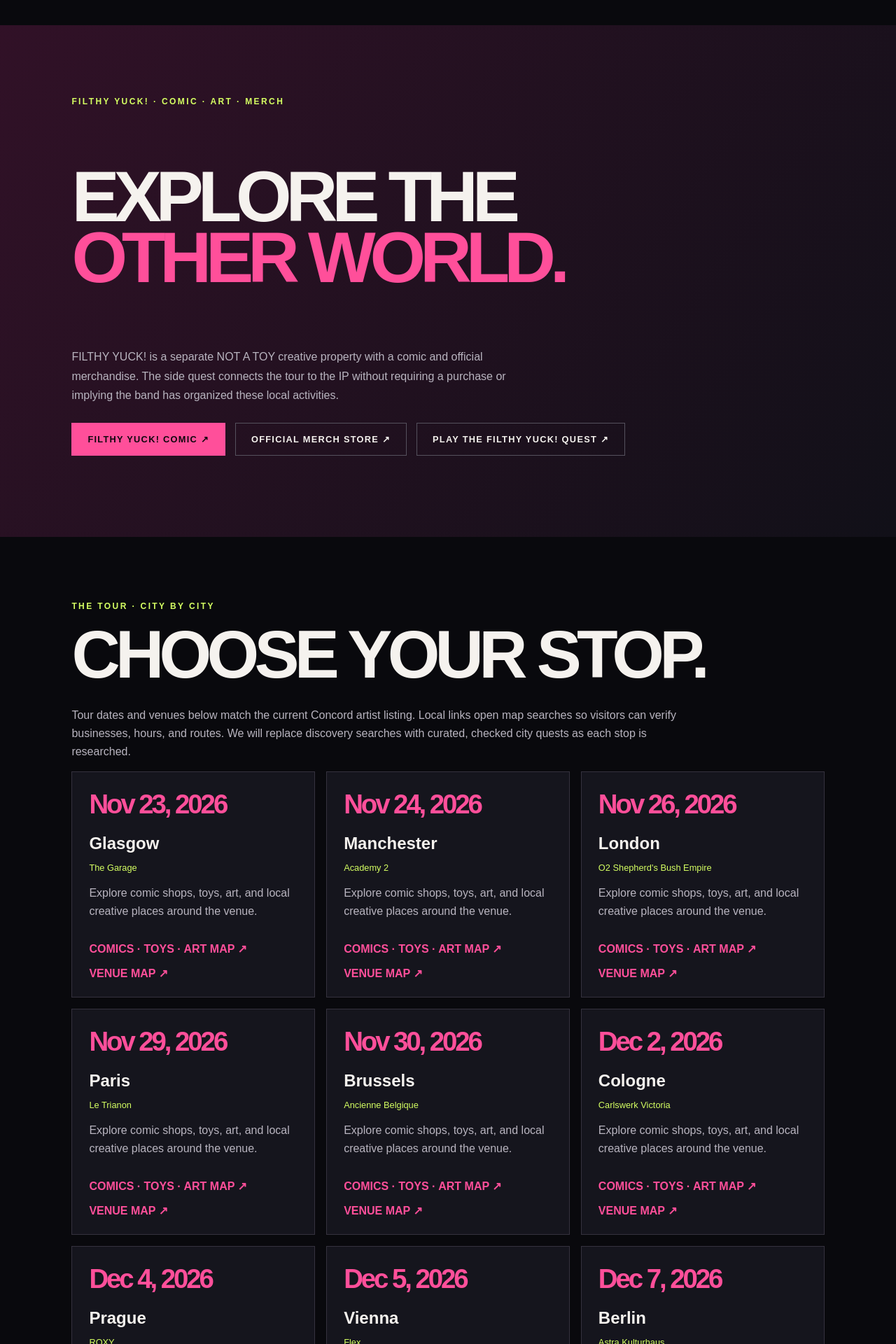
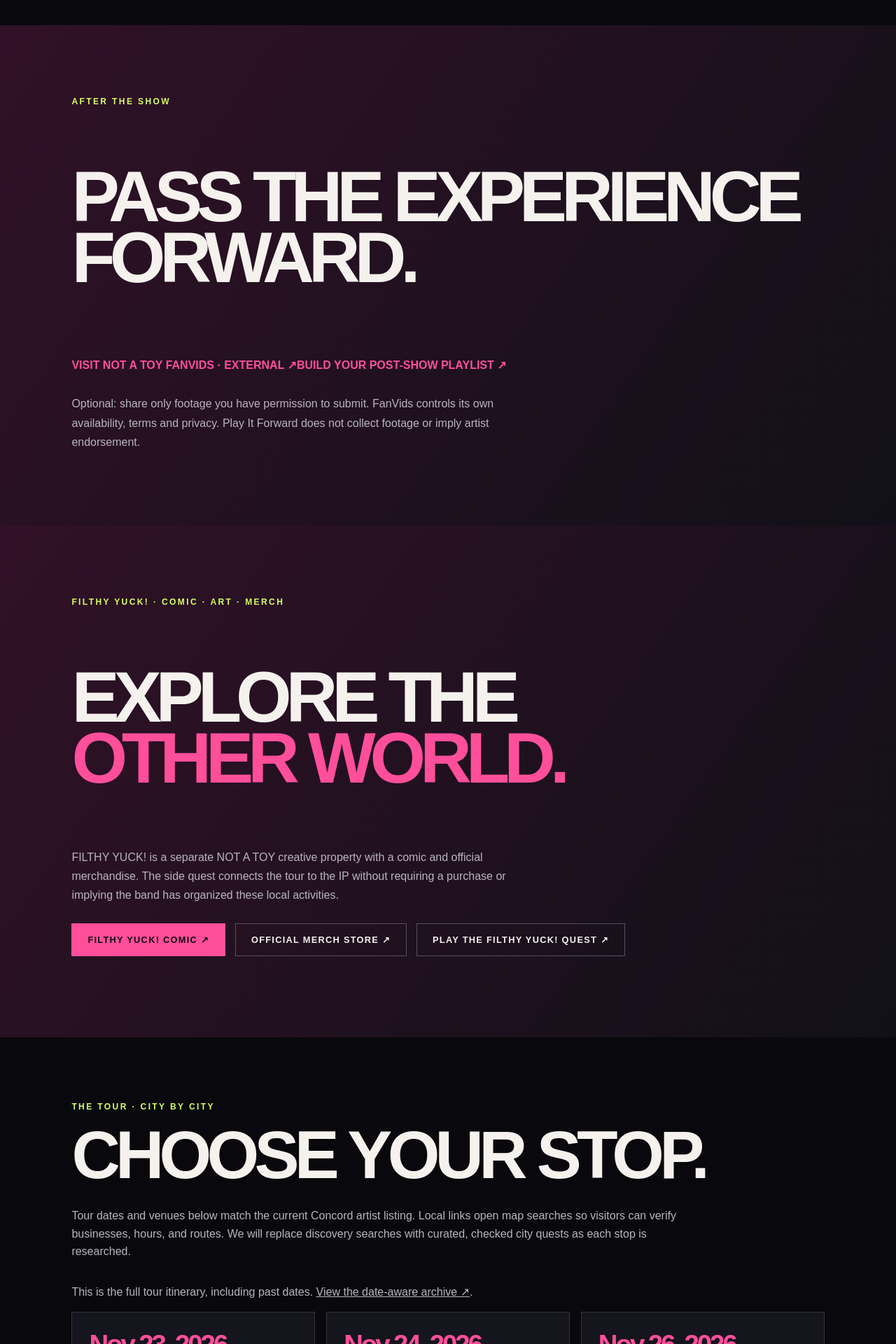
Before and after one commit to Loptr-Lab/pay-it-forward, a Next.js app: page /tour-side-quests in a window 1280 px wide. Shown: the part 2260-4180 px from the top of the page at 70% size. Built offline with nearby package versions, Linux system fonts and the light colour scheme.

Commit message:
Connect city quests to post-show participation and archive

```diff
--- a/src/app/tour-side-quests/page.tsx
+++ b/src/app/tour-side-quests/page.tsx
@@ -1,4 +1,5 @@
 import Link from "next/link";
+import { PostShowLinks } from "../components/TourStatus";
 import Breadcrumbs from "../components/Breadcrumbs";
 import SiteDirectoryFooter from "../components/SiteDirectoryFooter";
 import type { Metadata } from "next";
@@ -70,6 +71,7 @@ export default function TourSideQuestsPage() {
       <div className="discovery-prompt"><span>THE FILTHY YUCK! SIDE QUEST</span><strong>Find a comic, character, toy, mural, or object that feels like it belongs in a world of your own. Take a photo or make a sketch. Share only if you want. No purchase required.</strong></div>
     </section>
 
+    <section className="adventure-map-cta" id="post-show"><p className="eyebrow">AFTER THE SHOW</p><h2>PASS THE EXPERIENCE FORWARD.</h2><PostShowLinks /></section>
     <section className="adventure-map-cta">
       <p className="eyebrow">FILTHY YUCK! · COMIC · ART · MERCH</p>
       <h2>EXPLORE THE<br/><em>OTHER WORLD.</em></h2>
@@ -84,7 +86,7 @@ export default function TourSideQuestsPage() {
     <section className="route-stops" id="tour-cities">
       <p className="eyebrow">THE TOUR · CITY BY CITY</p><h2>CHOOSE YOUR STOP.</h2>
       <p className="route-note">Tour dates and venues below match the current Concord artist listing. Local links open map searches so visitors can verify businesses, hours, and routes. We will replace discovery searches with curated, checked city quests as each stop is researched.</p>
-      <div className="route-cards">{cities.map(([city, date, venue]) => <article className="route-card" key={city + date}>
+      <p className="route-note">This is the full tour itinerary, including past dates. <Link href="/route/#past-shows">View the date-aware archive ↗</Link>.</p><div className="route-cards">{cities.map(([city, date, venue]) => <article className="route-card" key={city + date}>
         <span className="route-num">{date}</span><h3>{city}</h3><p className="route-address">{venue}</p><p>Explore comic shops, toys, art, and local creative places around the venue.</p>
         <a className="text-link" href={maps(`comic shops toy shops street art near ${venue}, ${city}`)} target="_blank" rel="noreferrer">COMICS · TOYS · ART MAP ↗</a>
         <a className="text-link" href={maps(`${venue}, ${city}`)} target="_blank" rel="noreferrer">VENUE MAP ↗</a>
```
